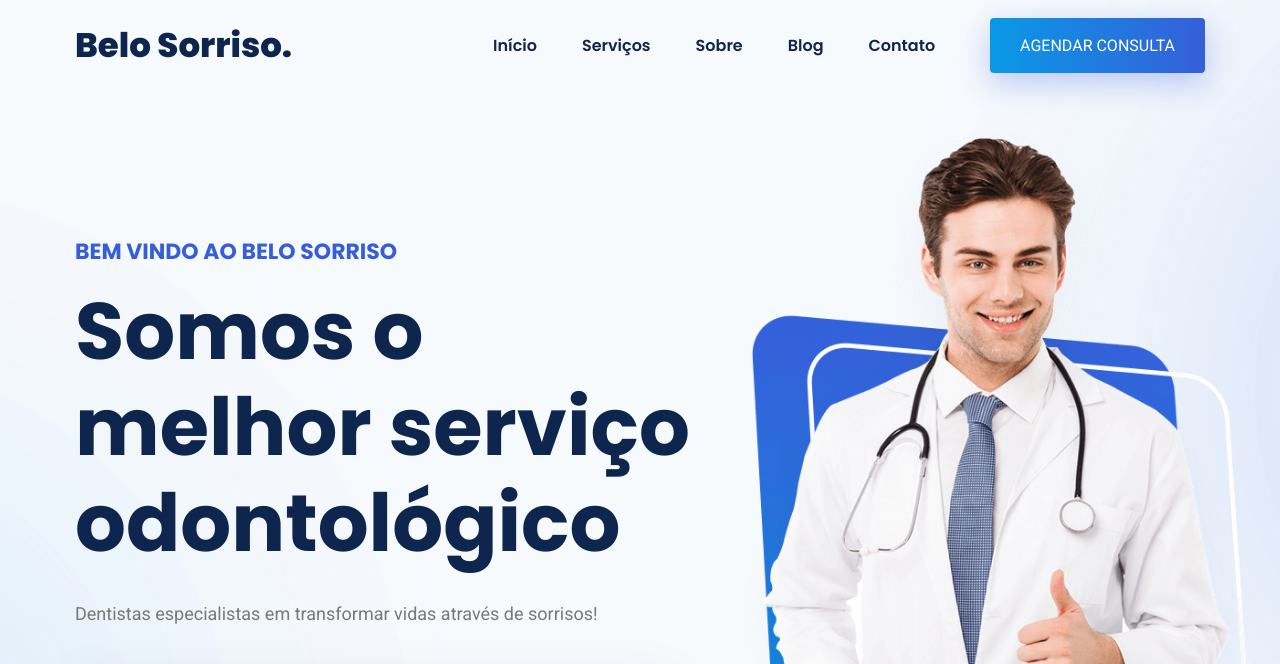
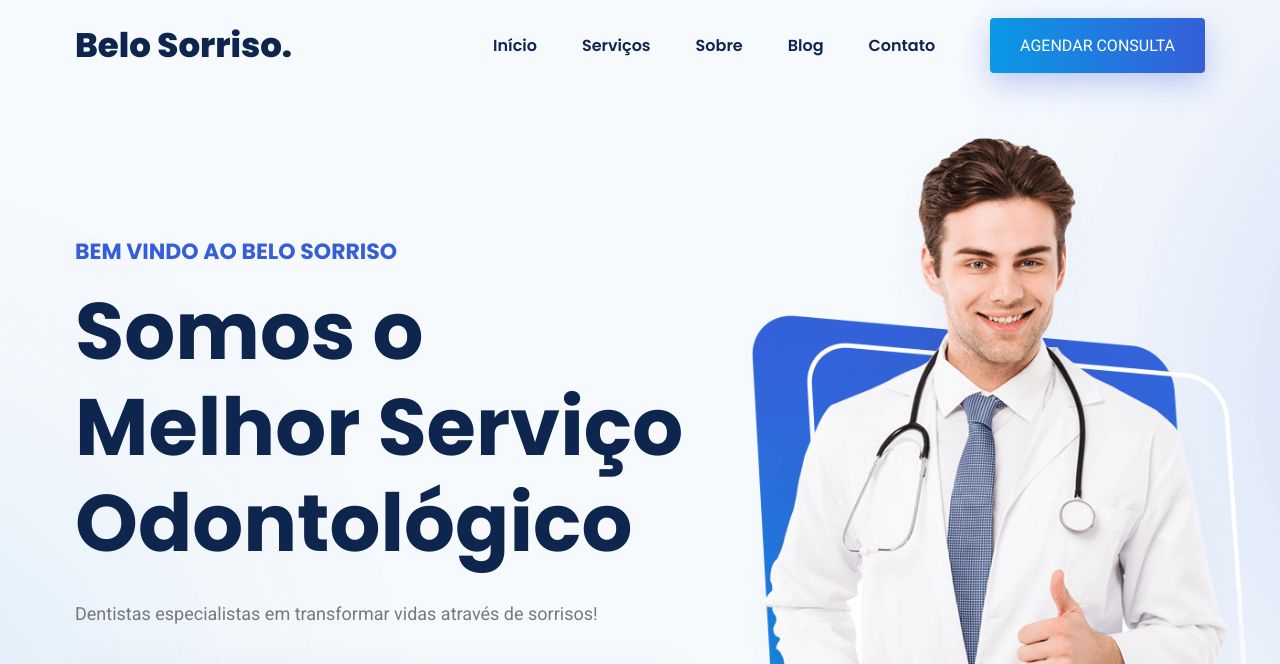
Before and after one commit to guicunhadev/Dentista_site, a plain HTML site: page index.html in a window 1280 px wide. Shown: the part 60-724 px from the top of the page. Drawn offline with nearby package versions, Linux system fonts and the light colour scheme.

Commit message:
Site final

```diff
--- a/index.html
+++ b/index.html
@@ -121,7 +121,7 @@
         <div class="hero-content">
 
           <p class="section-subtitle">Bem vindo ao Belo Sorriso</p>
-          <h1 class="h1 hero-title">Somos o melhor serviço odontológico</h1>
+          <h1 class="h1 hero-title">Somos o Melhor Serviço Odontológico</h1>
           <p class="hero-text">
             Dentistas especialistas em transformar vidas através de sorrisos!
           </p>
```
